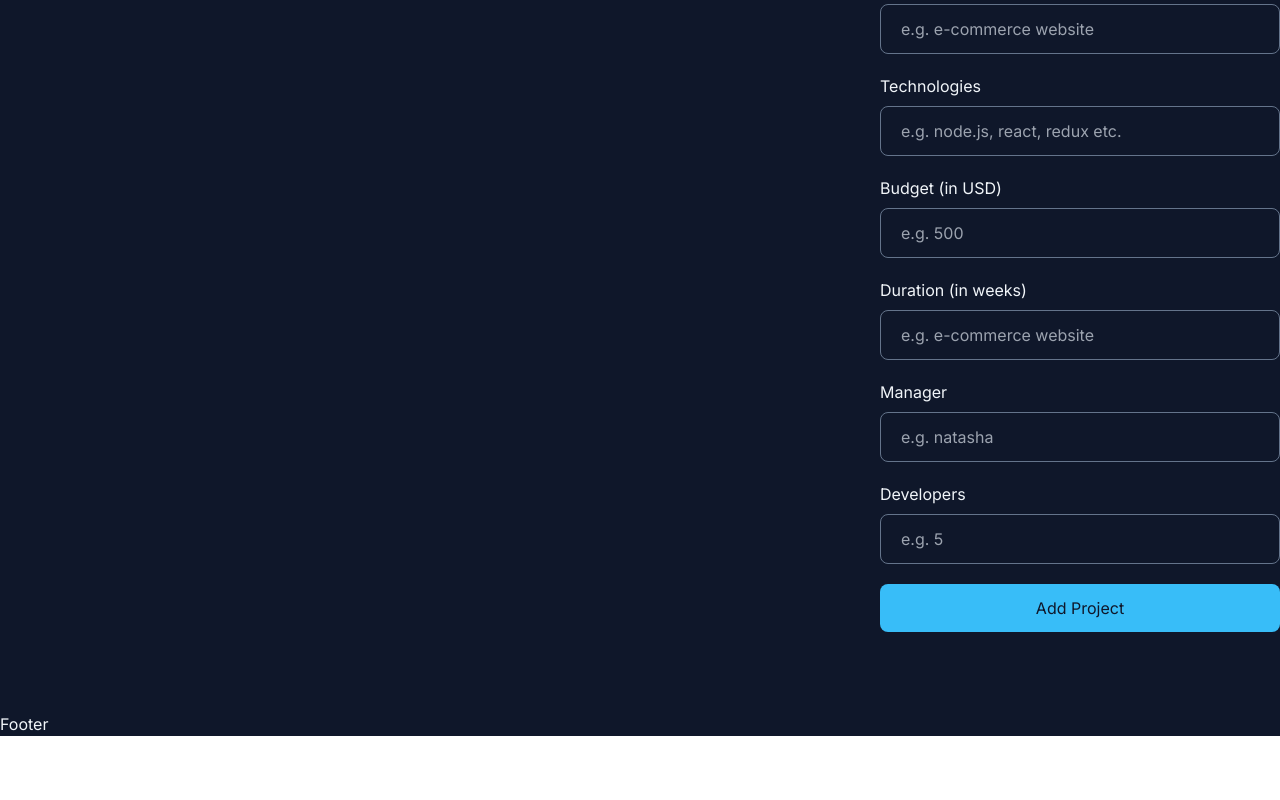
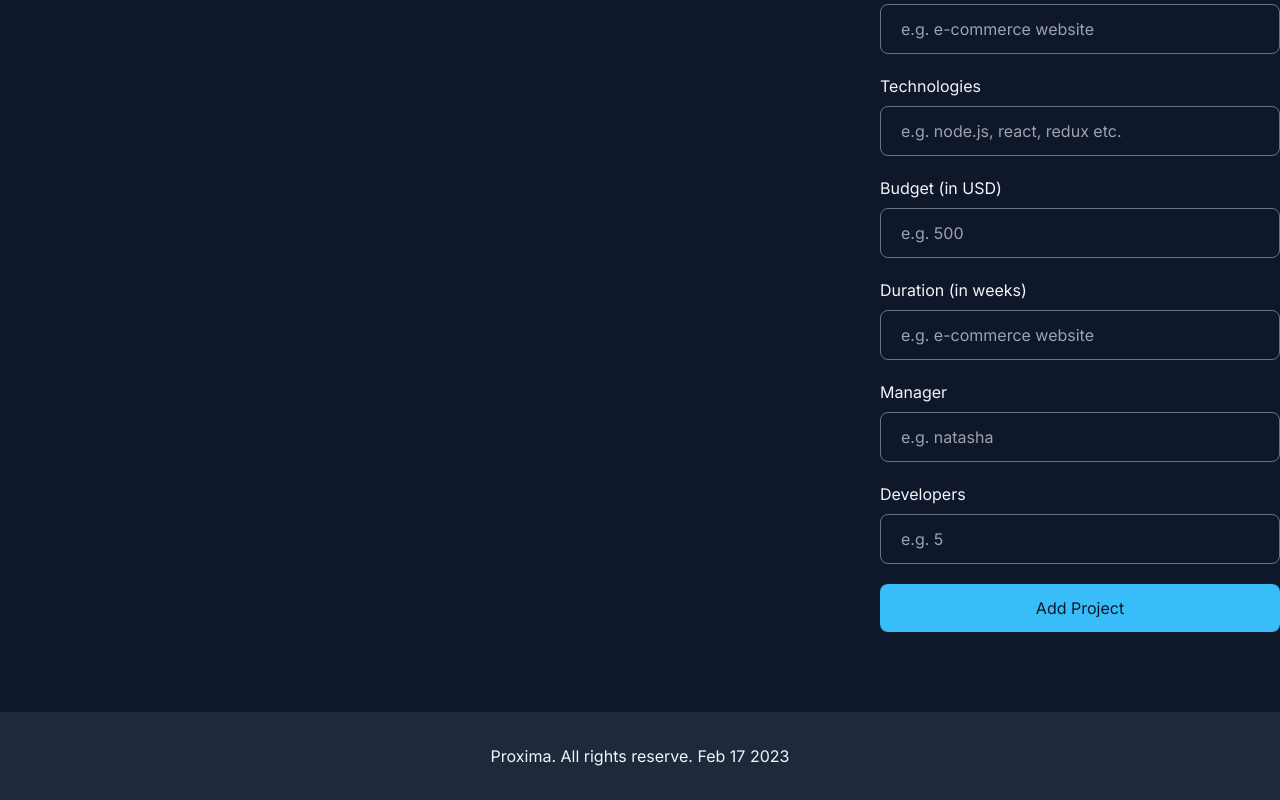
Before and after one commit to Badhon7821/proxima-frontend, a React (Create React App) app: page / in a window 1280 px wide. Shown: the part 288-1088 px from the top of the page. Before the commit the page ends 1024 px from the top, so only its background shows below. Built offline with nearby package versions, Linux system fonts and the light colour scheme; no server answers.

Commit message:
footer done

```diff
--- a/src/components/Footer.js
+++ b/src/components/Footer.js
@@ -1,5 +1,11 @@
+import moment from "moment";
+
 const Footer = () => {
-  return <div>Footer</div>;
+  return (
+    <div className="bg-slate-800 py-8 text-center">
+      Proxima. All rights reserve. {moment().format("MMM DD YYYY")}
+    </div>
+  );
 };
 
 export default Footer;
```
